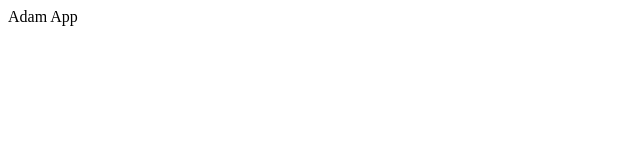
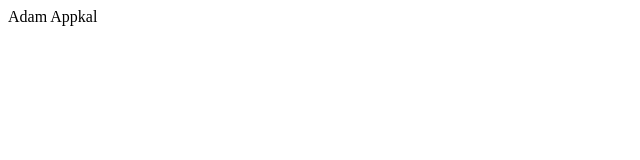
Before and after one commit to AdamTopp/cdp-file-explorer, a React app: page / in a window 1280 px wide. Shown: the top 160 px of the page, without its empty margins (0-640 px from the left). Built offline with nearby package versions, Linux system fonts and the light colour scheme.

Commit message:
Starting the app concurrently and add Styled Components

```diff
--- a/src/react/components/App.tsx
+++ b/src/react/components/App.tsx
@@ -1,8 +1,7 @@
 export const App = () => {
-  const a = 'a';
   return (
     <div>
-      <div>Adam App</div>
+      <div>Adam Appkal</div>
     </div>
   );
 };
```
Also changed, not shown: package.json (+8 -3 lines), 1 other file (tests, documents, lock files or other folders).
